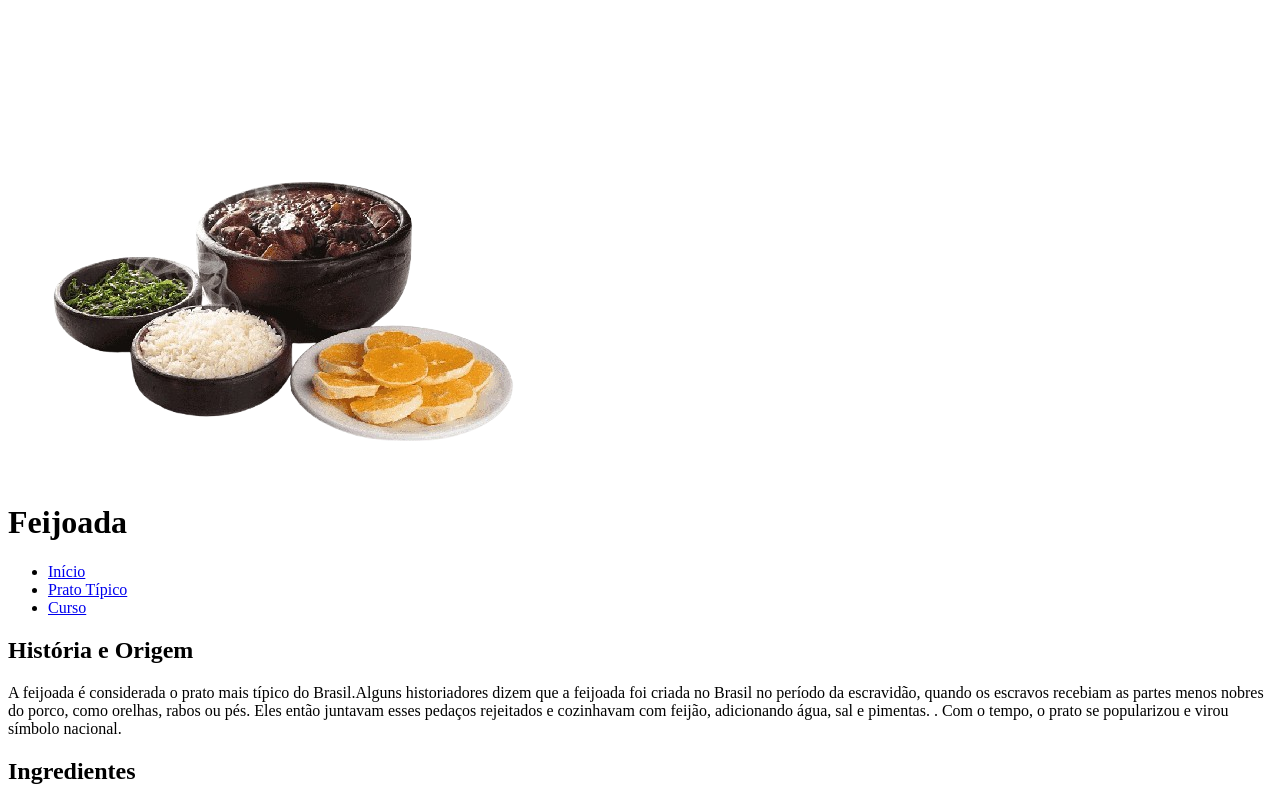
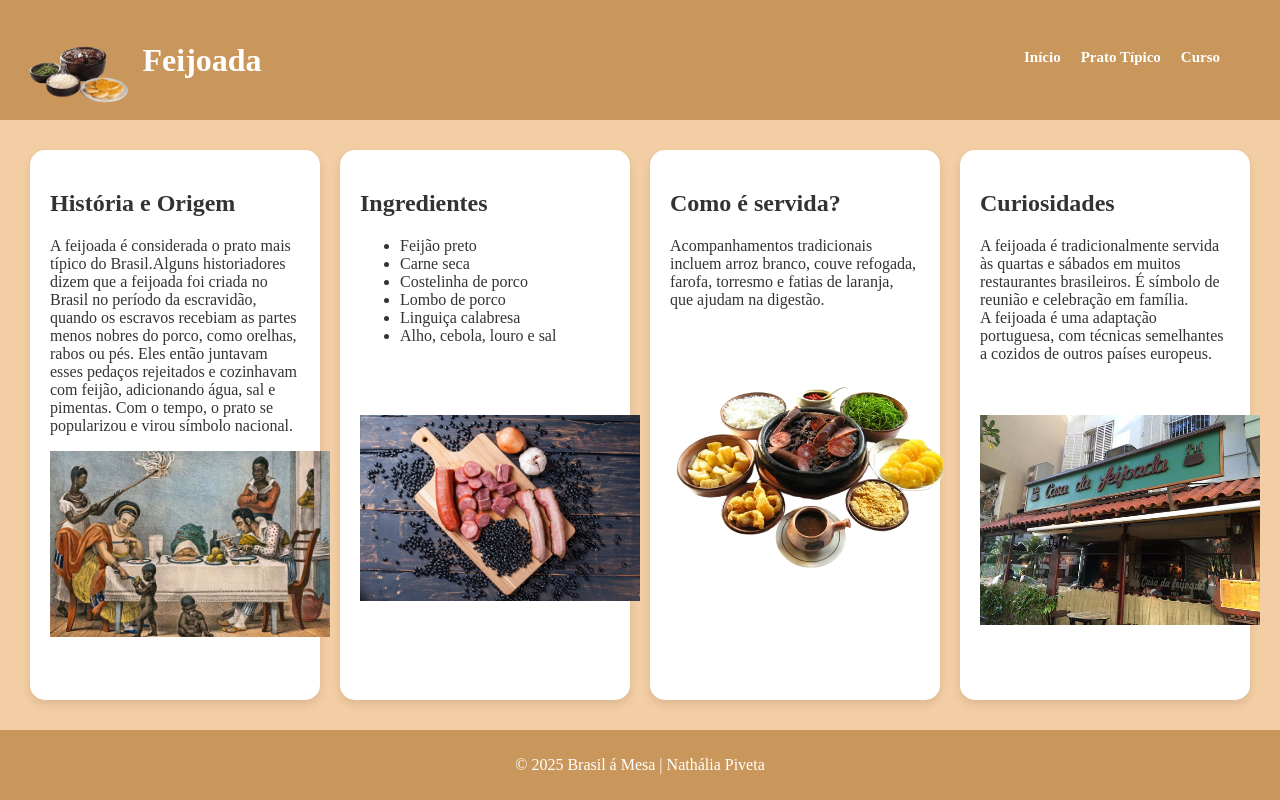
Before and after one commit to nathaliapiveta/Brasil-a-mesa, a plain HTML site: page item.html in a window 1280 px wide. Shown: the top 800 px of the page. Drawn offline with Linux system fonts and the light colour scheme.

Commit message:
Estrutura

```diff
--- /dev/null
+++ b/css/style.css
@@ -0,0 +1,114 @@
+body {
+    padding: 0;
+    margin: 0;
+    background-color: #f3cda3;
+    color: #333;
+  }
+
+header {
+   background-color:#c9975bfe ;
+   color: white;
+   display: flex;
+   justify-content: space-between;
+   align-items: center;
+   padding: 10px 20px;
+ }
+
+  .logo-titulo {
+    display: flex;
+    align-items: center;
+  }
+
+ .imagem-logo {
+    height: 100px;
+    margin-right: 10px;
+  }
+
+  .menu {
+    display: flex;
+    justify-content: center;
+    gap: 20px;
+    list-style: none;
+    padding: 0;
+    margin-top: 10px;
+    margin-right: 40px;
+    font-size: 15px;
+  }
+
+  .menu a {
+    color: white;
+    text-decoration: none;
+    font-weight: bold;
+  }
+
+  .conteudo-inicio {
+    background-color: #f5e5d3;
+    border-radius: 15px;
+    padding: 20px;
+    width: 80%;
+    max-width: 800px;
+    box-shadow: 0 4px 8px rgba(0, 0, 0, 0.1);
+    margin: 0 auto;
+    display: flex;
+    flex-direction: column;
+    align-items: center;
+    margin: 40px auto 0 auto;
+    margin-bottom: 40px;
+  }
+
+  .bloco-in {
+    padding: 10px;
+  }
+
+  .conteudo {
+    display: flex;
+    justify-content: space-around;
+    gap: 20px;
+    padding: 30px;
+    flex-wrap: wrap;
+  }
+
+  .bloco {
+    background-color: #fff;
+    border-radius: 15px;
+    padding: 20px;
+    flex: 1;
+    min-width: 250px;
+    box-shadow: 0 4px 10px rgba(0, 0, 0, 0.1);
+  }
+
+  .pagina {
+    min-height: 100vh;
+    display: flex;
+    flex-direction: column;
+  }
+
+  main {
+    flex: 1;
+  }
+
+  footer {
+    text-align: center;
+    background-color: #c9975bfe;
+    color: white;
+    padding: 10px;
+  }
+
+  .botao-compra {
+    display: inline-block;
+    background-color: #dba74e;
+    color: white;
+    padding: 12px 20px;
+    border-radius: 8px;
+    text-decoration: none;
+    margin-top: 10px;
+  }
+
+  .botao-compra:hover {
+    background-color: #a67624;
+  }
+
+  .img-itens{
+    width: 280px;
+    height: auto;
+  }
--- a/item.html
+++ b/item.html
@@ -4,9 +4,10 @@
     <meta charset="UTF-8">
     <meta name="viewport" content="width=device-width, initial-scale=1.0">
     <title>Prato Típico</title>
-    <link rel="stylesheet" href="">
+    <link rel="stylesheet" href="css/style.css">
 </head>
 <body>
+    <div class="pagina">
     <header>
         <div class="logo-titulo">
             <img class="imagem-logo" src="img/feijoada.png" alt="imagem">
@@ -21,10 +22,11 @@
         </nav>
     </header>
 
-    <main class="conteudo-prato">
+    <main class="conteudo">
         <section class="bloco">
             <h2>História e Origem</h2>
-            <p>A feijoada é considerada o prato mais típico do Brasil.Alguns historiadores dizem que a feijoada foi criada no Brasil no período da escravidão, quando os escravos recebiam as partes menos nobres do porco, como orelhas, rabos ou pés. Eles então juntavam esses pedaços rejeitados e cozinhavam com feijão, adicionando água, sal e pimentas. . Com o tempo, o prato se popularizou e virou símbolo nacional.</p>
+            <p>A feijoada é considerada o prato mais típico do Brasil.Alguns historiadores dizem que a feijoada foi criada no Brasil no período da escravidão, quando os escravos recebiam as partes menos nobres do porco, como orelhas, rabos ou pés. Eles então juntavam esses pedaços rejeitados e cozinhavam com feijão, adicionando água, sal e pimentas. Com o tempo, o prato se popularizou e virou símbolo nacional.</p>
+            <img src="img/origem.jpg" alt="" class="img-itens">
         </section>
 
         <section class="bloco">
@@ -37,22 +39,34 @@
                 <li>Linguiça calabresa</li>
                 <li>Alho, cebola, louro e sal</li>
             </ul>
+            <br>
+            <br>
+            <br>
+            <img src="img/ingredientes.jpg" alt="" class="img-itens">
         </section>
 
         <section class="bloco">
             <h2>Como é servida?</h2>
             <p>Acompanhamentos tradicionais incluem arroz branco, couve refogada, farofa, torresmo e fatias de laranja, que ajudam na digestão.</p>
+            <br>
+            <br>
+            <br>
+            <img src="img/acompanhamentos.png" alt="" class="img-itens">
         </section>
 
         <section class="bloco">
             <h2>Curiosidades</h2>
             <p>A feijoada é tradicionalmente servida às quartas e sábados em muitos restaurantes brasileiros. É símbolo de reunião e celebração em família. <br>
             A feijoada é uma adaptação portuguesa, com técnicas semelhantes a cozidos de outros países europeus. </p>
+            <br>
+            <br>
+            <img src="img/restaurante.jpg" alt="" class="img-itens">
         </section>
     </main>
 
     <footer>
-        <p>© 2025 Mundo da Gastronomia | Nathália Piveta</p>
+        <p>© 2025 Brasil á Mesa | Nathália Piveta</p>
     </footer>
+    </div>
 </body>
 </html>
```
Also changed, not shown: index.html (+4 -2 lines), venda.html (+6 -5 lines), img/acompanhamentos.png (added), img/ingredientes.jpg (added), img/origem.jpg (added), img/restaurante.jpg (added).
